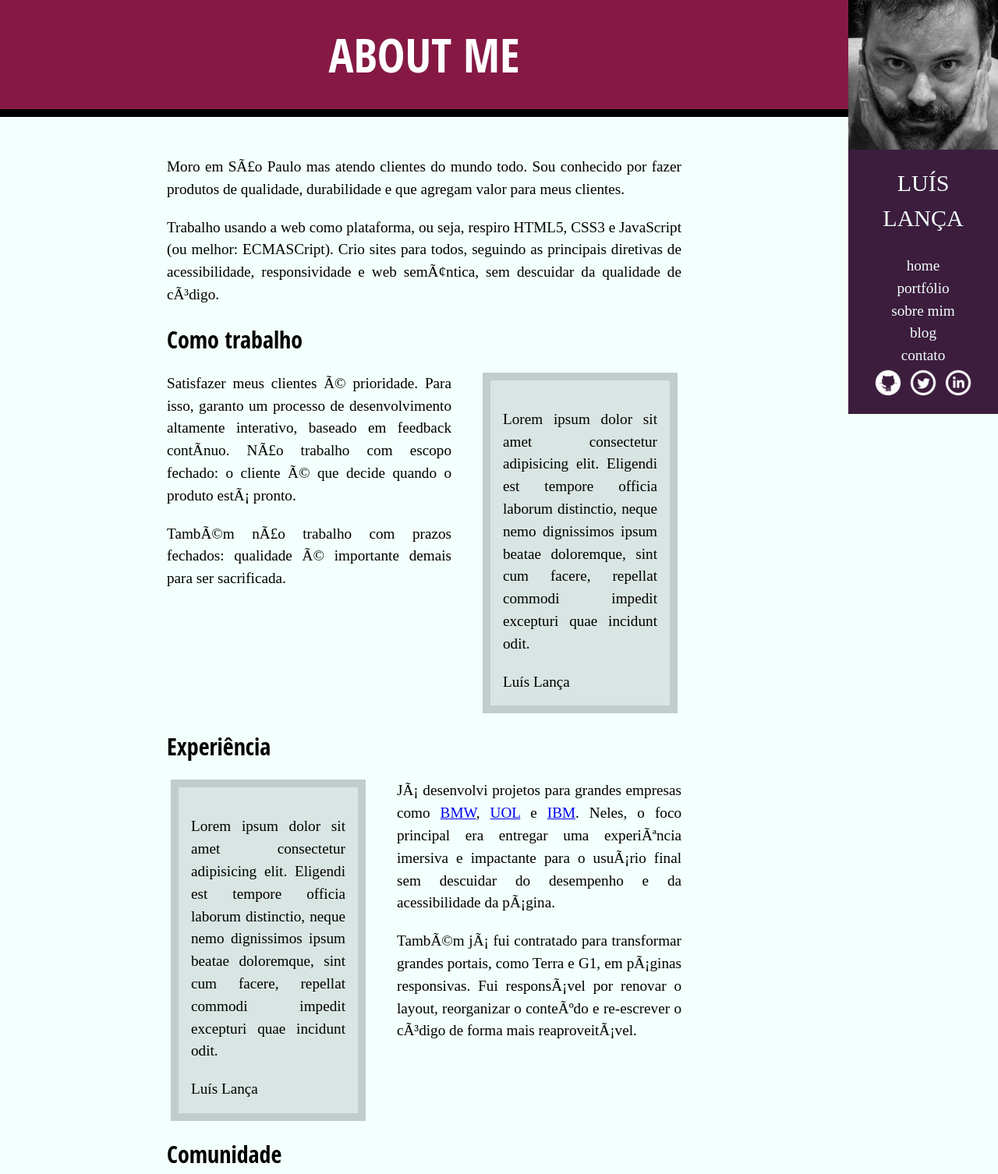
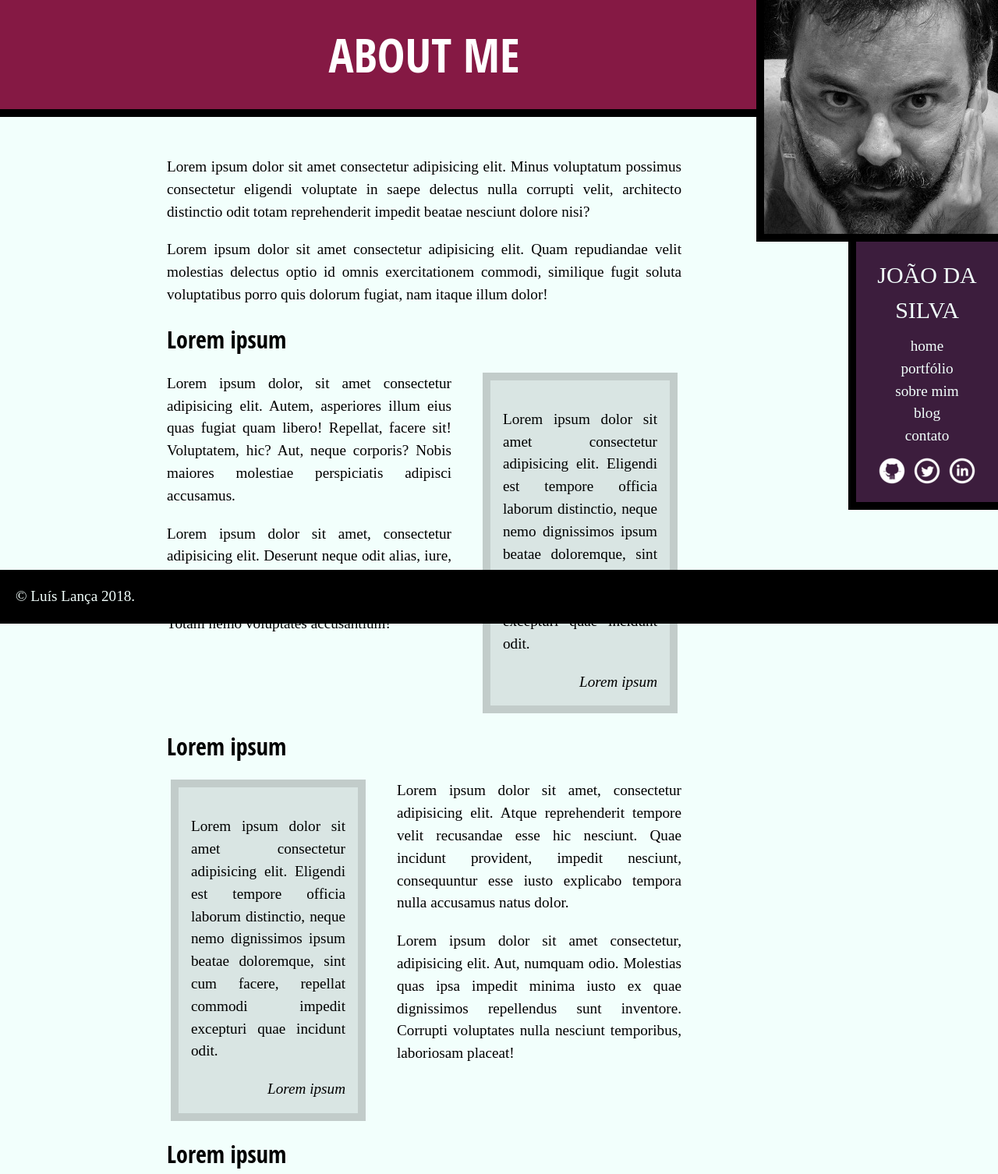
Before and after one commit to lancaluis/alura_html_css, a plain HTML site: page bio.html in a window 1280 px wide. Shown: the top 1506 px of the page at 78% size. Drawn offline with Linux system fonts and the light colour scheme.

Commit message:
Curso finalizado

```diff
--- a/bio.html
+++ b/bio.html
@@ -13,50 +13,39 @@
     <main>
         <h1 class="main-titulo">About me</h1>
         <div class="main-conteudo">
-            <p>Moro em SÃ£o Paulo mas atendo clientes do mundo todo. Sou conhecido por fazer produtos de qualidade, durabilidade
-                e que agregam valor para meus clientes.</p>
-            <p>Trabalho usando a web como plataforma, ou seja, respiro HTML5, CSS3 e JavaScript (ou melhor: ECMASCript). Crio
-                sites para todos, seguindo as principais diretivas de acessibilidade, responsividade e web semÃ¢ntica, sem
-                descuidar da qualidade de cÃ³digo.</p>
-            <h2>Como trabalho</h2>
+            <p>Lorem ipsum dolor sit amet consectetur adipisicing elit. Minus voluptatum possimus consectetur eligendi voluptate in saepe delectus nulla corrupti velit, architecto distinctio odit totam reprehenderit impedit beatae nesciunt dolore nisi?</p>
+            <p>Lorem ipsum dolor sit amet consectetur adipisicing elit. Quam repudiandae velit molestias delectus optio id omnis exercitationem commodi, similique fugit soluta voluptatibus porro quis dolorum fugiat, nam itaque illum dolor!</p>
+            <h2>Lorem ipsum</h2>
             <blockquote class="bloco-um">
                 <p>Lorem ipsum dolor sit amet consectetur adipisicing elit. Eligendi est tempore officia laborum distinctio,
                     neque nemo dignissimos ipsum beatae doloremque, sint cum facere, repellat commodi impedit excepturi quae
                     incidunt odit.
                 </p>
-                <cite>Luís Lança</cite>
+                <cite>Lorem ipsum</cite>
             </blockquote>
-            <p>Satisfazer meus clientes Ã© prioridade. Para isso, garanto um processo de desenvolvimento altamente interativo,
-                baseado em feedback contÃ­nuo. NÃ£o trabalho com escopo fechado: o cliente Ã© que decide quando o produto
-                estÃ¡ pronto.</p>
-            <p>TambÃ©m nÃ£o trabalho com prazos fechados: qualidade Ã© importante demais para ser sacrificada.</p>
+            <p>Lorem ipsum dolor, sit amet consectetur adipisicing elit. Autem, asperiores illum eius quas fugiat quam libero! Repellat, facere sit! Voluptatem, hic? Aut, neque corporis? Nobis maiores molestiae perspiciatis adipisci accusamus.</p>
+            <p>Lorem ipsum dolor sit amet, consectetur adipisicing elit. Deserunt neque odit alias, iure, distinctio et harum illum molestiae veritatis aut voluptatibus magnam optio sint soluta qui. Totam nemo voluptates accusantium!</p>
 
-            <h2>Experiência</h2>
+            <h2>Lorem ipsum</h2>
             <blockquote class="bloco-dois">
                 <p>Lorem ipsum dolor sit amet consectetur adipisicing elit. Eligendi est tempore officia laborum distinctio,
                     neque nemo dignissimos ipsum beatae doloremque, sint cum facere, repellat commodi impedit excepturi quae
                     incidunt odit.
                 </p>
-                <cite>Luís Lança</cite>
+                <cite>Lorem ipsum</cite>
             </blockquote>
-            <p>JÃ¡ desenvolvi projetos para grandes empresas como
-                <a href="http://www.google.com">BMW</a>,
-                <a href="http://www.google.com">UOL</a> e
-                <a href="http://www.google.com">IBM</a>. Neles, o foco principal era entregar uma experiÃªncia imersiva e impactante para o usuÃ¡rio final
-                sem descuidar do desempenho e da acessibilidade da pÃ¡gina.</p>
-            <p>TambÃ©m jÃ¡ fui contratado para transformar grandes portais, como Terra e G1, em pÃ¡ginas responsivas. Fui responsÃ¡vel
-                por renovar o layout, reorganizar o conteÃºdo e re-escrever o cÃ³digo de forma mais reaproveitÃ¡vel.</p>
+            <p>Lorem ipsum dolor sit amet, consectetur adipisicing elit. Atque reprehenderit tempore velit recusandae esse hic nesciunt. Quae incidunt provident, impedit nesciunt, consequuntur esse iusto explicabo tempora nulla accusamus natus dolor.</p>
+            <p>Lorem ipsum dolor sit amet consectetur, adipisicing elit. Aut, numquam odio. Molestias quas ipsa impedit minima iusto ex quae dignissimos repellendus sunt inventore. Corrupti voluptates nulla nesciunt temporibus, laboriosam placeat!</p>
 
-            <h2>Comunidade</h2>
-            <p>Procuro repassar meu conhecimento para a comunidade. Para isso, jÃ¡ dei diversas palestras e mantenho um
-                <a href="blog.html">blog.</a>
+            <h2>Lorem ipsum</h2>
+            <p>Lorem, ipsum dolor sit amet consectetur adipisicing elit. Repudiandae minima fugiat totam ullam, inventore nesciunt hic laboriosam sit eum placeat explicabo perspiciatis deserunt. Alias laboriosam quam ullam cumque adipisci maiores.</a>
             </p>
         </div>
     </main>
     <img src="images/eu.jpg" alt="Foto de João da Silva" class="profile-image">
     <aside class="menu-lateral">
         <nav>
-            <h1 class="menu-lateral-titulo">Luís Lança</h1>
+            <h1 class="menu-lateral-titulo">João da Silva</h1>
             <a href="index.html">Home</a>
             <a href="portfolio.html">Portfólio</a>
             <a href="bio.html">Sobre mim</a>
--- a/css/style.css
+++ b/css/style.css
@@ -13,6 +13,7 @@ main{
     box-sizing: border-box;
     margin: 0 auto;
     padding: 30px;
+    padding-bottom: 60px;
 }
 .main-titulo{
     font-size: 60px;
@@ -29,7 +30,7 @@ h2{
     font-size: 30px;
     font-family: "Open Sans Condensed", "Arial", sans-serif;
     clear: both;
-
+    font-weight: bold;
 }
 p {
     text-align: justify;
@@ -42,6 +43,10 @@ blockquote{
     width: 250px;
     margin: 20px 40px;
     box-sizing: border-box; /*MEDE A PARTIR DAS BORDERS*/
+}
+cite {
+    font-style: italic;
+    float: right;
 }
 .bloco-um{
     float: right;
@@ -57,24 +62,35 @@ blockquote{
    padding: 20px;
    text-align: center;
    float: right;
-   clear: right;
    width: 15%;
    box-sizing: border-box;
+   border-left: 10px solid #000;
+   border-bottom: 10px solid #000;
+   position: relative;
+   top:310px;
 }
 .menu-lateral-titulo{
     font-size: 30px;
-    margin-bottom: 25px;
+    margin-bottom: 10px;
     text-transform: uppercase;
 }
 .profile-image{
     float:right;
-    width: 15%;
+    border-left: 10px solid black;
+    border-bottom: 10px solid #000;
+    box-sizing: border-box;
+    position: absolute;
+    top:0;
+    right: 0;
 }
 #rodape{
     background-color: #000;
     color:#F2FFFC;
     padding: 20px;
     clear: both;
+    position: fixed;
+    bottom: 0px;
+    width: 100%;
 }
 nav a {
     color: #F2FFFC;
@@ -87,6 +103,7 @@ ul{
 }
 .icones-sociais li{
     display: inline-block;
+    margin-top: 10px;
 }
 .icones-sociais a{
     display: inline-block;
```
Also changed, not shown: images/incriveis.jpg (added), 1 other file.
